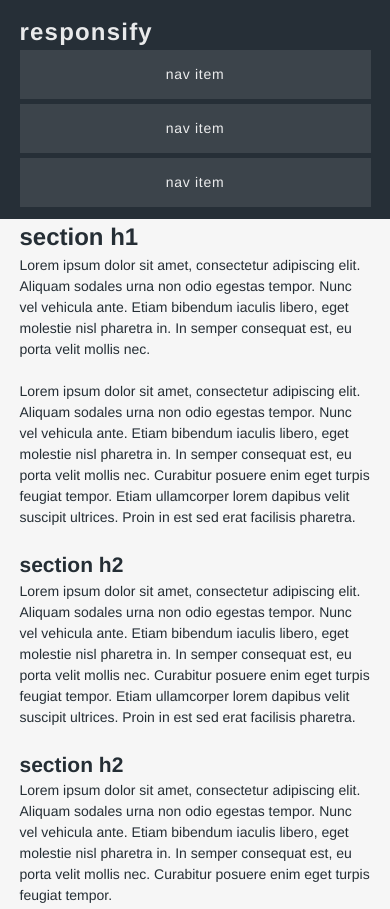
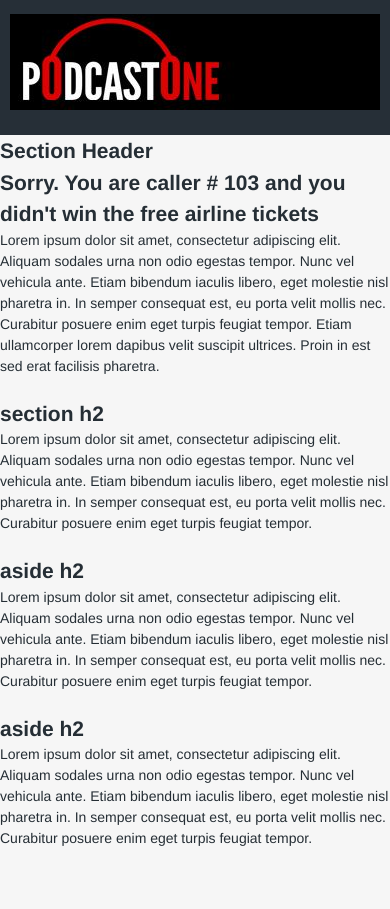
Before and after one commit to denisinla/tvi, a website: page public/mobile-template/index.html in a window 390 px wide. Shown: the top 909 px of the page. After the commit the page ends 870 px from the top, so only its background shows below. Drawn offline with nearby package versions, Linux system fonts and the light colour scheme.

Commit message:
Added new mobile templates.

```diff
--- a/public/mobile-template/index.html
+++ b/public/mobile-template/index.html
@@ -16,12 +16,9 @@
 <body class="cf">
   <header class="span1">
   	<div class="inner cf">
-  		<h1 class="alt span1">responsify</h1>
   	<nav class="span0 col">
 			<ul class="cf">
-				<li><a class="alt" href="#">nav item</a></li>
-				<li><a class="alt" href="#">nav item</a></li>
-				<li><a class="alt" href="#">nav item</a></li>
+				<li><a class="alt" href="#"><img src="images/podcastone.jpg" /></a></li>
 			</ul>
 		</nav>
 	</div>
@@ -29,12 +26,10 @@
   <div id="container" class="cf">
   	<article class="span1">
 				<section>
-          <h1>section h1</h1>
-          <p>Lorem ipsum dolor sit amet, consectetur adipiscing elit. Aliquam sodales urna non odio egestas tempor. Nunc vel vehicula ante. Etiam bibendum iaculis libero, eget molestie nisl pharetra in. In semper consequat est, eu porta velit mollis nec.</p>
-          <p>Lorem ipsum dolor sit amet, consectetur adipiscing elit. Aliquam sodales urna non odio egestas tempor. Nunc vel vehicula ante. Etiam bibendum iaculis libero, eget molestie nisl pharetra in. In semper consequat est, eu porta velit mollis nec. Curabitur posuere enim eget turpis feugiat tempor. Etiam ullamcorper lorem dapibus velit suscipit ultrices. Proin in est sed erat facilisis pharetra.</p>
+          <h2>Section Header</h2>
         </section>
         <section>
-          <h2>section h2</h2>
+        	<h2 id="dynamic-message">Sorry. You are caller # 103 and you didn't win the free airline tickets</h2>
           <p>Lorem ipsum dolor sit amet, consectetur adipiscing elit. Aliquam sodales urna non odio egestas tempor. Nunc vel vehicula ante. Etiam bibendum iaculis libero, eget molestie nisl pharetra in. In semper consequat est, eu porta velit mollis nec. Curabitur posuere enim eget turpis feugiat tempor. Etiam ullamcorper lorem dapibus velit suscipit ultrices. Proin in est sed erat facilisis pharetra.</p>
         </section>
         <section>
--- a/public/mobile-template/style.css
+++ b/public/mobile-template/style.css
@@ -98,7 +98,7 @@ header h1{
 /* NAVIGATION */
 
 nav{
-  margin: 7px 0 7px 0;
+  margin: 0 0 0 0;
 }
 
 nav ul{
@@ -121,7 +121,7 @@ nav a{
   display: block;
   padding: 7px 0 7px 5%;
   margin: 0 0 0 4%;
-  background-color: rgba(255,255,255,0.1);
+  background-color: transparent;
 }
 
 
@@ -144,8 +144,8 @@ nav a{
   }
 
   #container, .inner{
-    width: 90%;
-    padding: 0 5% 0 5%;
+    width: 100%;
+    padding: 0 0 0 0;
   }
 }
 
@@ -161,10 +161,12 @@ nav a{
   }
 }
 
-/* Custom Breakpoints */
-
-@media screen and (max-width: px) {
- /* Add your styles for devices with a maximum width of  */
+@media screen and (max-width: 320px) {
+	h2#dynamic-message{
+		text-align: center;
+		font-size: 1.2em;
+		line-height: 1.2em;
+	}
 }
 
 
```
Also changed, not shown: public/mobile-template/images/ausil.jpg (added), public/mobile-template/images/bags.jpg (added), public/mobile-template/images/fragerence.jpg (added), public/mobile-template/images/great escapes.jpg (added), public/mobile-template/images/podcastone.jpg (added), public/mobile-template/images/shoe.jpg (added).
